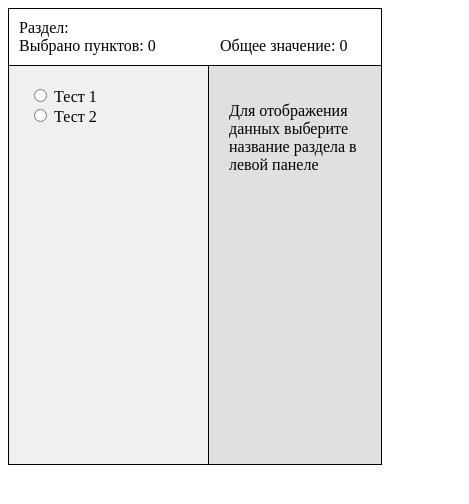
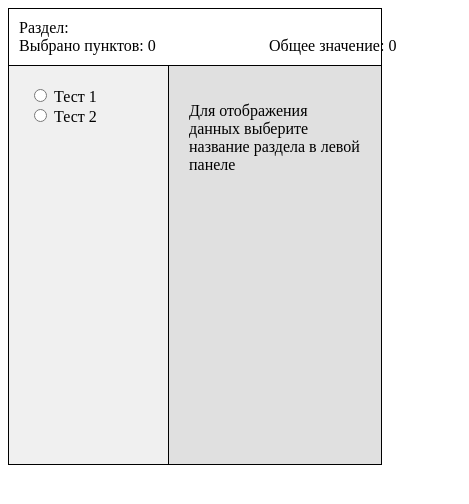
Before and after one commit to 183Natasha/Selectel-test, an Angular app: page /main in a window 390 px wide. Shown: the top 504 px of the page, 469 px wide, since content can reach past the window. Built offline with nearby package versions, Linux system fonts and the light colour scheme.

Commit message:
добавлен класс main для основной страницы

```diff
--- a/src/app/shared/mainPage/mainPage.css
+++ b/src/app/shared/mainPage/mainPage.css
@@ -7,6 +7,10 @@
 body {
   width: 100%;
   min-height: 100vh;
+}
+
+.main {
+  padding: 10px;
 }
 
 .header__container {
@@ -59,12 +63,15 @@ body {
 }
 
 
-@media (max-width: 768px) {
+@media (max-width: 780px) {
   .left__panel {
-    width: 200px;
+    max-width: 160px;
   }
+}
 
+@media (max-width: 640px) {
   .header__container {
     flex-direction: column;
+    align-items: flex-start;
   }
 }
--- a/src/app/shared/mainPage/mainPage.html
+++ b/src/app/shared/mainPage/mainPage.html
@@ -1,7 +1,8 @@
+<div clas="main">
   <header>
     <div class="header__container">
       <div class="section">
-      <div>Раздел: {{section}} </div>
+        <div>Раздел: {{section}}</div>
       </div>
       <div class="points">
         <div class="selected__items">
@@ -12,9 +13,14 @@
         </div>
       </div>
     </div>
-
   </header>
   <div class="container">
-  <app-left-panel class="left__panel" (addItemEvent)="addItem($event)" ></app-left-panel>
-  <app-right-panel class="right__panel" [section]="section" (addCountEvent)="addCount($event)" ></app-right-panel>
+    <app-left-panel
+      class="left__panel"
+      (addItemEvent)="addItem($event)"></app-left-panel>
+    <app-right-panel
+      class="right__panel"
+      [section]="section"
+      (addCountEvent)="addCount($event)"></app-right-panel>
   </div>
+</div>
```
Lines whose indentation alone changed are shown as unchanged.
